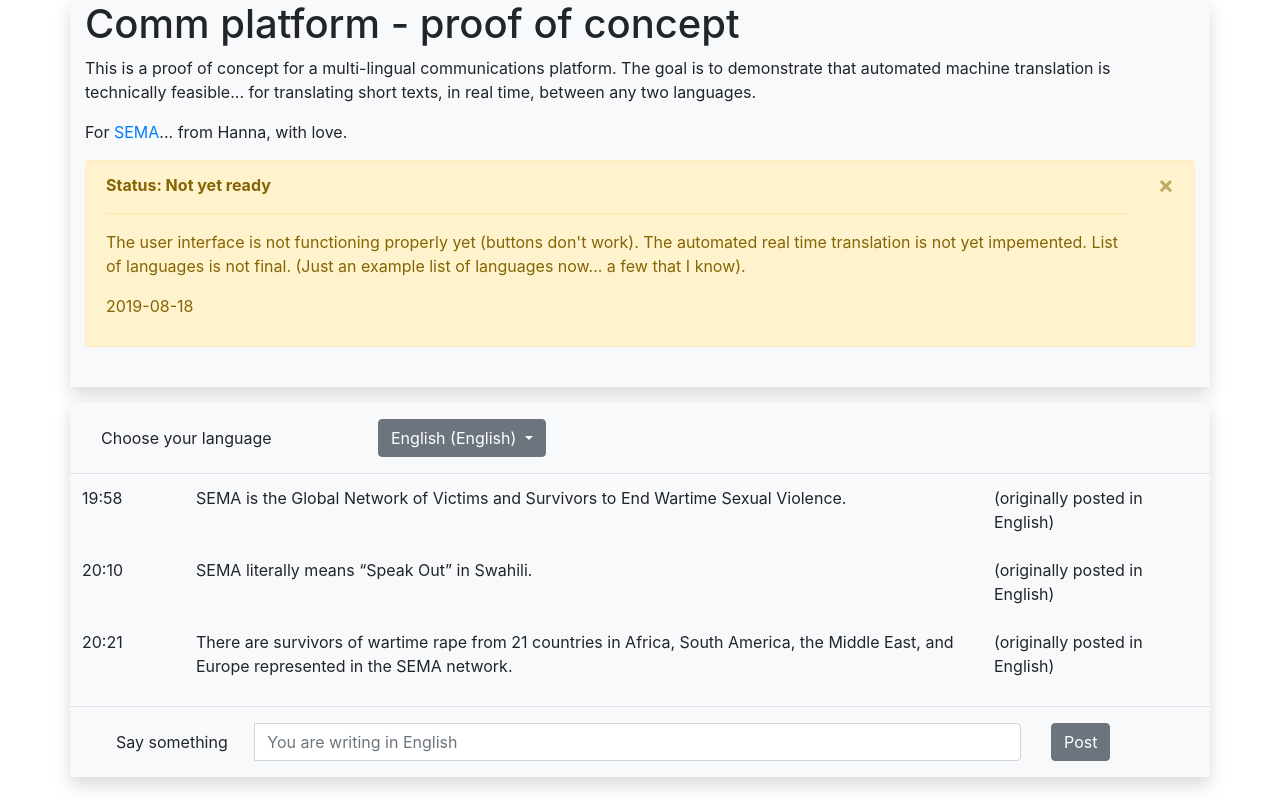
After one commit to totobgycs/sema, a Django app: page /mock1 in a window 1280 px wide. The commit adds this page. Run offline with Django 3.2, Linux system fonts and the light colour scheme; some libraries are stand-ins or nearby versions.

Commit message:
User interface: a full mockup for the final demo, and an updated landing page

```diff
--- a/demo/templates/demo/base.html
+++ b/demo/templates/demo/base.html
@@ -1,5 +1,20 @@
-{% extends 'bootstrap_base.html' %}
+<!doctype html>
+<html lang="en">
+  <head>
+    <meta charset="utf-8">
+    <meta name="viewport" content="width=device-width, initial-scale=1, shrink-to-fit=no">
+    <link rel="stylesheet" href="https://stackpath.bootstrapcdn.com/bootstrap/4.3.1/css/bootstrap.min.css" integrity="sha384-ggOyR0iXCbMQv3Xipma34MD+dH/1fQ784/j6cY/iJTQUOhcWr7x9JvoRxT2MZw1T" crossorigin="anonymous">
+    <title>Proof of concept for a multi-lingual comm platform</title>
+  </head>
+  <body>
+{% block content %}
 
-{% block body %}
-    <h1>Proof of concept for a multi lingual chat app. For SEMA.</h1>
+Content will come here...
+
 {% endblock %}
+
+    <script src="https://code.jquery.com/jquery-3.3.1.slim.min.js" integrity="sha384-q8i/X+965DzO0rT7abK41JStQIAqVgRVzpbzo5smXKp4YfRvH+8abtTE1Pi6jizo" crossorigin="anonymous"></script>
+    <script src="https://cdnjs.cloudflare.com/ajax/libs/popper.js/1.14.7/umd/popper.min.js" integrity="sha384-UO2eT0CpHqdSJQ6hJty5KVphtPhzWj9WO1clHTMGa3JDZwrnQq4sF86dIHNDz0W1" crossorigin="anonymous"></script>
+    <script src="https://stackpath.bootstrapcdn.com/bootstrap/4.3.1/js/bootstrap.min.js" integrity="sha384-JjSmVgyd0p3pXB1rRibZUAYoIIy6OrQ6VrjIEaFf/nJGzIxFDsf4x0xIM+B07jRM" crossorigin="anonymous"></script>
+  </body>
+</html>
--- /dev/null
+++ b/demo/templates/demo/mock1.html
@@ -0,0 +1,88 @@
+{% extends "demo/base.html" %}
+
+{% block content %}
+
+
+<div class="container bg-light shadow">
+  <h1>Comm platform - proof of concept</h1>
+  <p>This is a proof of concept for a multi-lingual communications platform. The goal is to demonstrate that automated machine translation is technically feasible... for translating short texts, in real time, between any two languages.
+  </p>
+  <p>For <a href="https://www.mukwegefoundation.org/sema/">SEMA</a>... from Hanna, with love.
+  </p>
+	<div class="alert alert-warning alert-dismissible fade show" role="alert">
+		<p>
+    <strong>Status: Not yet ready</strong>
+    </p>
+		<hr>
+		<p>
+    The user interface is not functioning properly yet (buttons don't work).
+    The automated real time translation is not yet impemented.
+    List of languages is not final. (Just an example list of languages now... a few that I know).
+    </p>
+    <p>
+    2019-08-18
+    </p>
+		<button type="button" class="close" data-dismiss="alert" aria-label="Close">
+		  <span aria-hidden="true">&times;</span>
+		</button>
+	</div>
+  <br/>
+  <p/>
+</div>
+<div class="container bg-light shadow">
+<!------------------------------------------>
+  <div class="row border-bottom">
+		<div class="input-group m-3">
+		  <label for="dropdownLang" class="col-3 col-form-label">Choose your language</label>
+			<div class="col-3 dropdown">
+				<a class="btn btn-secondary dropdown-toggle" href="#" role="button" id="dropdownLang" data-toggle="dropdown" aria-haspopup="true" aria-expanded="false">
+					English (English)
+				</a>
+
+				<div class="dropdown-menu" aria-labelledby="dropdownMenuLink">
+					<a class="dropdown-item" href="#">Netherlands (Dutch)</a>
+					<a class="dropdown-item" href="#">Magyar (Hungarian)</a>
+					<a class="dropdown-item" href="#">Deutsch (German)</a>
+				</div>
+			</div>
+		</div>
+  </div>
+<!------------------------------------------>
+  <div class="row">
+		<table class="table table-borderless">
+			<tbody>
+				<tr>
+				  <td style="width: 10%">19:58</td>
+				  <td style="width: 70%">SEMA is the Global Network of Victims and Survivors to End Wartime Sexual Violence.</td>
+				  <td style="width: 20%">(originally posted in English)</td>
+				</tr>
+				<tr>
+				  <td>20:10</td>
+				  <td>SEMA literally means “Speak Out” in Swahili.</td>
+				  <td>(originally posted in English)</td>
+				</tr>
+				<tr>
+				  <td>20:21</td>
+				  <td>There are survivors of wartime rape from 21 countries in Africa, South America, the Middle East, and Europe represented in the SEMA network.</td>
+				  <td>(originally posted in English)</td>
+				</tr>
+			</tbody>
+		</table>
+  </div>
+<!------------------------------------------>
+	<div class="row border-top">
+    <div class="col-10">
+			<div class="input-group m-3">
+				<label for="inputPost" class="col-2 col-form-label">Say something</label>
+				<input type="text" class="form-control" placeholder="You are writing in English">
+			</div>
+    </div>
+    <div class="col-2">
+		<button class="btn btn-secondary col-auto m-3" type="button" id="inputPost">Post</button>
+    </div>
+	</div>
+<!------------------------------------------>
+</div>
+
+
+{% endblock %}
--- a/demo/urls.py
+++ b/demo/urls.py
@@ -4,4 +4,5 @@ from . import views
 
 urlpatterns = [
     path('', views.index, name='index'),
+    path('mock1', views.mock1, name='mock1'),
 ]
--- a/demo/views.py
+++ b/demo/views.py
@@ -1,5 +1,11 @@
 from django.http import HttpResponse
 from django.shortcuts import get_object_or_404, render
+
+def mock1(request):
+    return render(
+      request,
+      'demo/mock1.html',
+      {})
 
 def index(request):
     return render(
```
Also changed, not shown: demo/templates/demo/index.html (+10 -17 lines).
